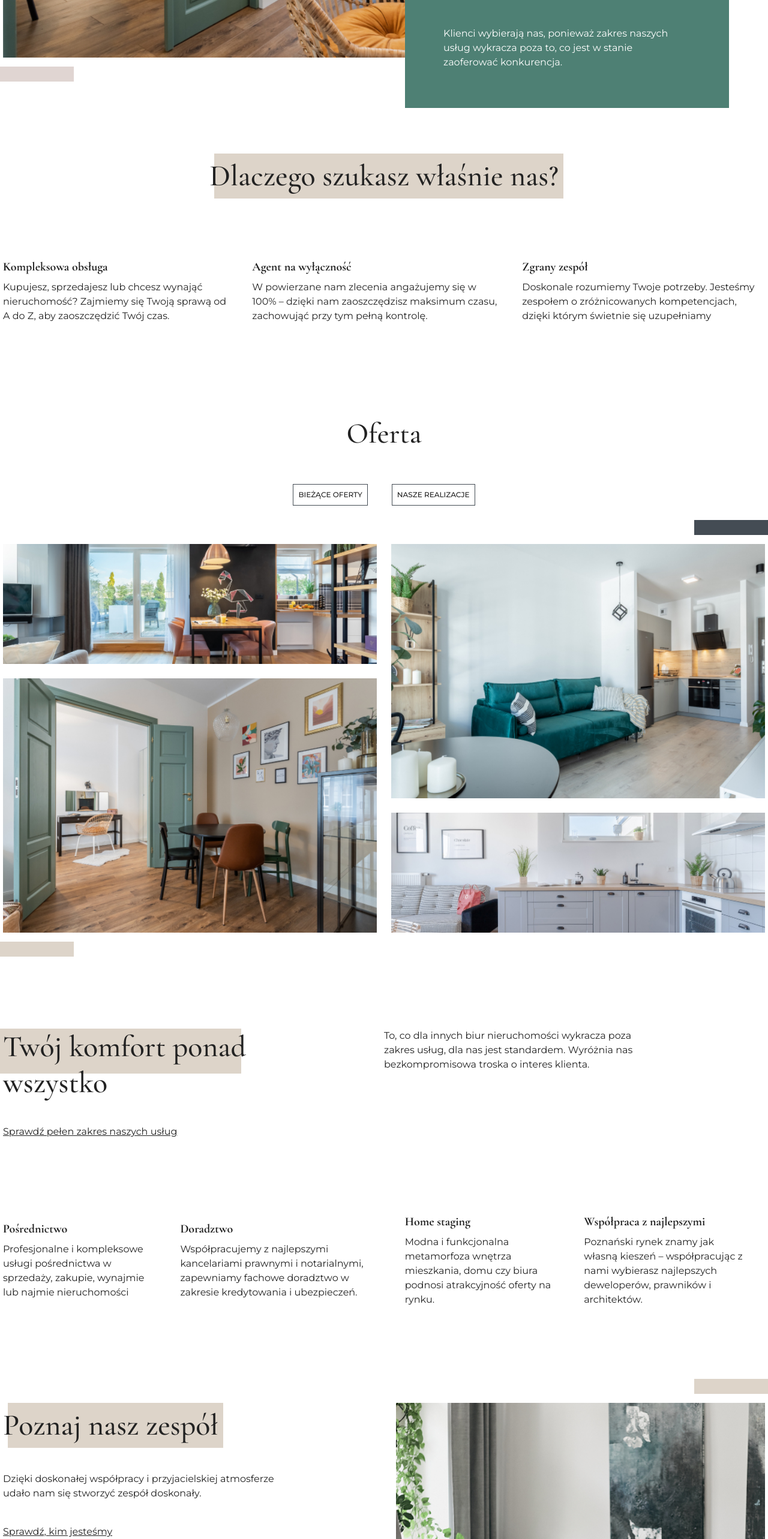
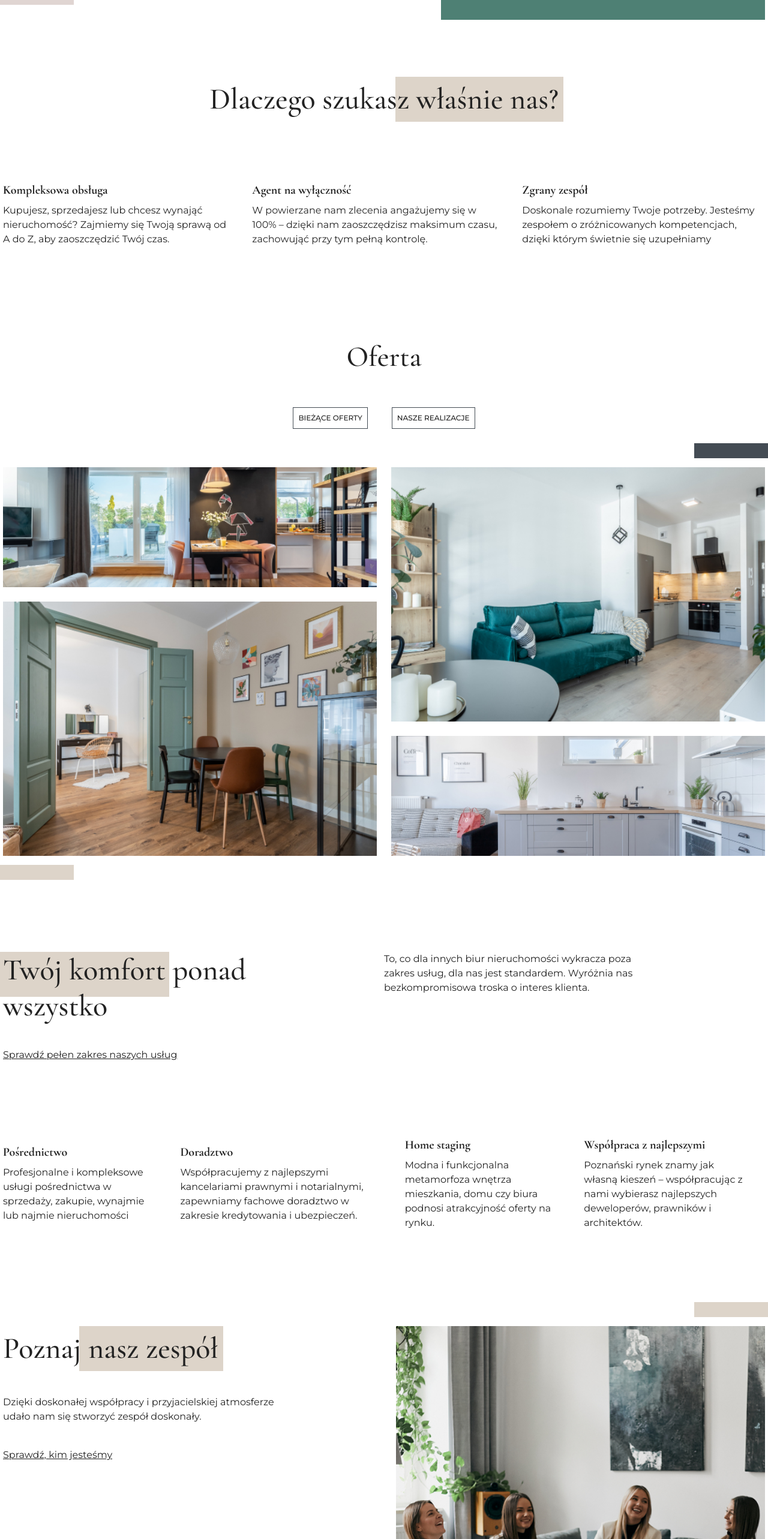
Before and after one commit to AveGhost/modernstudio, a Next.js app: page / in a window 1280 px wide. Shown: the part 1580-4146 px from the top of the page at 60% size. Built offline with nearby package versions, Linux system fonts and the light colour scheme; some icons are missing.

Commit message:
Complete desktop version of home page w/o animations

```diff
--- a/src/app/page.tsx
+++ b/src/app/page.tsx
@@ -1,15 +1,14 @@
-import Navigation from "./components/navigation/navigation.component";
 import Image from "next/image";
 import DesignArrow from "./components/design-arrow/design-arrow.component";
 import LinkButton from "./components/button/link-button.component";
 import HighlightHeading from "./components/highlight-heading/highlight-heading.component";
 import LinkWithIcon from "./components/link-with-icon/link-with-icon.component";
 import ShortInfoBox from "./components/short-info-box/short-info-box.component";
+import Button from "./components/button/button.component";
 
 export default function Home() {
   return (
-    <div className="container mx-auto">
-      <Navigation />
+    <main>
       <div className="grid grid-cols-[auto_1fr] place-items-center">
         <div className="p-5 bg-[#fff]/80 -mr-32 z-10">
           <h1 className="text-5xl">Biuro nieruchomości,<br/> którego potrzebujesz</h1>
@@ -24,7 +23,7 @@ export default function Home() {
           <Image src="/home/obsluga_nieruchomosci.jpg" alt="Photo" fill className="object-cover" />
           <DesignArrow direction="bottom-left" borderColor="#E0D5D2" />
         </div>
-        <div className="absolute z-10 top-[40%] right-15 max-w-[540px] justify-self-end">
+        <div className="absolute z-10 top-[38%] right-0 max-w-[540px] justify-self-end">
           <DesignArrow direction="top-right" borderColor="#4E8074" />
           <div className="p-16 bg-[#4E8074] z-10 text-white flex flex-col justify-center items-center w-fit gap-10">
             <h2 className="text-[42px] font-medium">Obsługę nieruchomości<br /> wymyśliliśmy na nowo</h2>
@@ -34,7 +33,7 @@ export default function Home() {
         </div>
       </div>
       <section className="pb-40">
-        <HighlightHeading fontSize="50px" classes="mx-auto mb-25" isRight>Dlaczego szukasz właśnie nas?</HighlightHeading>
+        <HighlightHeading fontSize="50px" classes="mx-auto mb-25" highLightWidth="280px" isRight>Dlaczego szukasz właśnie nas?</HighlightHeading>
         <div className="flex justify-between items-center gap-10">
           <ShortInfoBox heading="Kompleksowa obsługa">
             <p>Kupujesz, sprzedajesz lub chcesz wynająć nieruchomość? Zajmiemy się Twoją sprawą od A do Z, aby zaoszczędzić Twój czas.</p>
@@ -72,7 +71,7 @@ export default function Home() {
       </section>
       <section className="pb-40">
         <div className="grid grid-cols-2 mb-10">
-          <HighlightHeading fontSize="50px" classes="leading-[1.2]">Twój komfort ponad<br/> wszystko</HighlightHeading>
+          <HighlightHeading fontSize="50px" highLightWidth="285px" classes="leading-[1.2]">Twój komfort ponad<br/> wszystko</HighlightHeading>
           <p>To, co dla innych biur nieruchomości wykracza poza<br/> zakres usług, dla nas jest standardem. Wyróżnia nas<br/> bezkompromisowa troska o interes klienta.</p>
         </div>
         <LinkWithIcon href="/">Sprawdź pełen zakres naszych usług</LinkWithIcon>
@@ -94,7 +93,7 @@ export default function Home() {
       <section className="pb-40">
         <div className="grid grid-cols-2 grid-rows-2 gap-10">
           <div className="flex flex-col gap-10">
-            <HighlightHeading fontSize="50px" isRight>Poznaj nasz zespół</HighlightHeading>
+            <HighlightHeading fontSize="50px" highLightWidth="240px" isRight>Poznaj nasz zespół</HighlightHeading>
             <p>Dzięki doskonałej współpracy i przyjacielskiej atmosferze<br/> udało nam się stworzyć zespół doskonały.</p>
             <LinkWithIcon href="/">Sprawdź, kim jesteśmy</LinkWithIcon>
           </div>
@@ -121,11 +120,19 @@ export default function Home() {
             </div>
           </div>
           <div className="flex flex-col w-full gap-8">
-            <HighlightHeading fontSize="50px" classes="leading-[1.2]">Co mówią o nas<br/> nasi klienci?</HighlightHeading>
+            <HighlightHeading fontSize="50px" highLightWidth="240px" classes="leading-[1.2]">Co mówią o nas<br/> nasi klienci?</HighlightHeading>
             <p>Bezkompromisowo wspieramy naszych klientów a ich<br/> satysfakcja jest dla nas najważniejszym celem.</p>
           </div>
         </div>
       </section>
-    </div>
+      <section className="pb-40">
+        <HighlightHeading fontSize="50px" highLightWidth="180px" classes="mx-auto mb-9">Napisz do nas</HighlightHeading>
+        <form className="flex flex-col mx-auto max-w-[400px] gap-4">
+          <input type="email" name="email" id="email" placeholder="Adres e-mail" className="border-[#444C54] border-1 p-2" />
+          <textarea name="message" id="message" placeholder="Wiadomość" className="border-[#444C54] border-1 p-2 min-h-[220px]" />
+          <Button type="submit" classes="mx-auto min-w-[140px] text-[12px] font-medium">Wyślij</Button>
+        </form>
+      </section>
+    </main>
   );
 }
```
